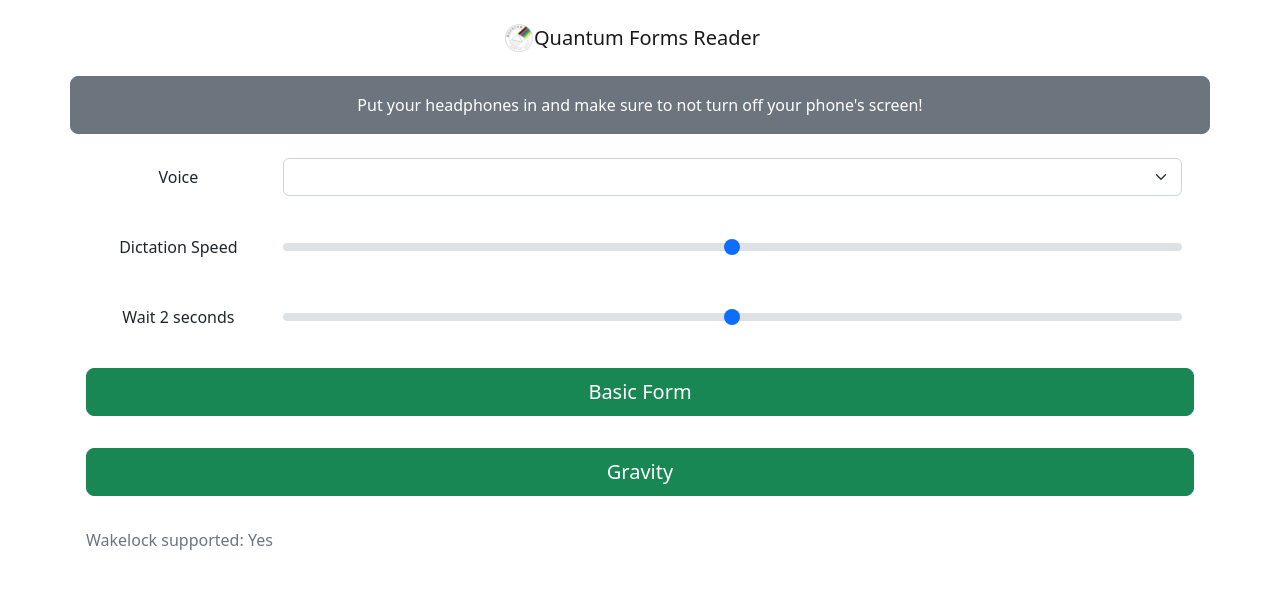
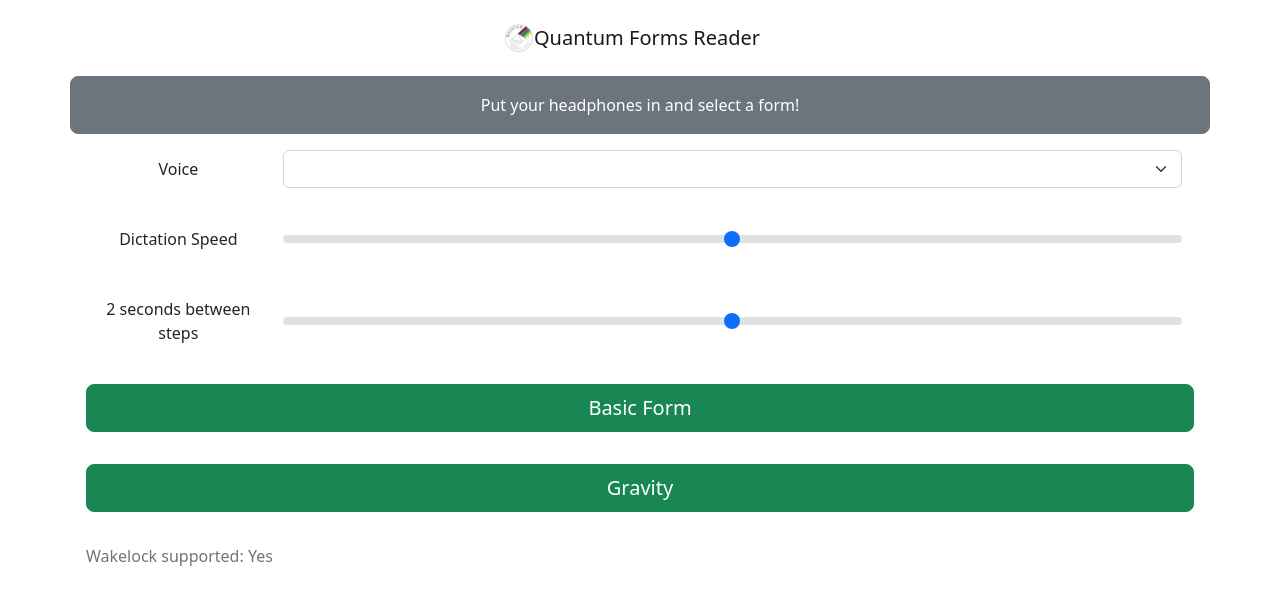
Before and after one commit to mlamina/forms-teacher, a React (Create React App) app: page / in a window 1280 px wide. Shown: the top 604 px of the page. Built offline with nearby package versions, Linux system fonts and the light colour scheme.

Commit message:
Add info message about screen lock

```diff
--- a/src/App.js
+++ b/src/App.js
@@ -16,7 +16,7 @@ const canWakeLock = 'wakeLock' in navigator;
 function App() {
 
     const [timeBetweenSteps, setTimeBetweenSteps] = useState(2);
-    const [dictationSpeed, setDictationSpeed] = useState(95);
+    const [dictationSpeed, setDictationSpeed] = useState(100);
     const [voice, setVoice] = useState("");
 
     window.speechSynthesis.onvoiceschanged = function(e) {
@@ -48,6 +48,11 @@ function App() {
         voiceOptions.push(<option value={voices[i].voiceURI} key={voices[i].voiceURI}>{voices[i].name}</option>);
     }
 
+    let message = "Put your headphones in and select a form!"
+    if (!canWakeLock) {
+        message = "The app will stop working if your screen turns off, make sure to disable your phone's auto-lock feature."
+    }
+
     return (
 
         <div className='App'>
@@ -59,12 +64,14 @@ function App() {
                     </span>
                 </div>
             </nav>
-            <Container className="p-3 mb-2 border border-secondary rounded rounded-3  bg-secondary text-white">
-                Put your headphones in and make sure to not turn off your phone's screen!
-            </Container>
+
             <Container>
                 <Form>
-                    <Form.Group  as={Row} className="p-3" controlId="settingsForm.DictationSpeed">
+                    <Row className="p-3 border border-secondary rounded rounded-3 bg-secondary text-white flex align-content-center">
+                        <Col>{message}</Col>
+
+                    </Row>
+                    <Form.Group as={Row} className="p-3" controlId="settingsForm.DictationSpeed">
                         <Form.Label column sm={2}>Voice</Form.Label>
                         <Col sm={10} className="d-flex align-items-center">
                             <Form.Select aria-label="Select a voice" onChange={changeVoice}>
@@ -82,7 +89,7 @@ function App() {
                     </Form.Group>
 
                     <Form.Group as={Row} className="p-3" controlId="settingsForm.TimeBetweenSteps">
-                        <Form.Label column sm={2}>Wait {timeBetweenSteps} seconds</Form.Label>
+                        <Form.Label column sm={2}>{timeBetweenSteps} seconds between steps</Form.Label>
                         <Col sm={10} className="d-flex align-items-center">
                             <Form.Range onChange={changeTimeBetweenSteps} className="w-100 h-100 custom-range" />
                         </Col>
```
